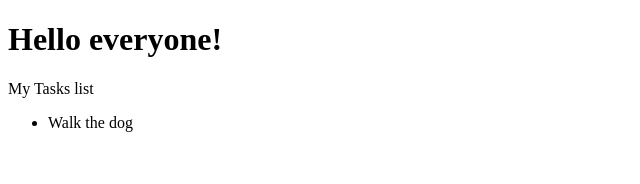
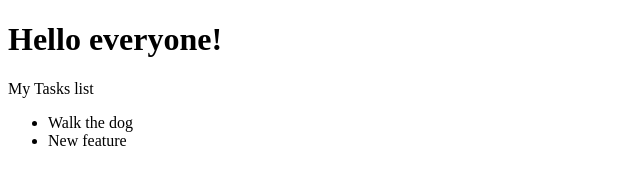
Before and after one commit to diter14/git-flow-test, a plain HTML site: page index.html in a window 1280 px wide. Shown: the whole page, without its empty margins (0-640 px from the left). Drawn offline with Linux system fonts and the light colour scheme.

Commit message:
[description] Add line item

```diff
--- a/index.html
+++ b/index.html
@@ -11,6 +11,7 @@
     <p>My Tasks list</p>
     <ul>
         <li>Walk the dog</li>
+        <li>New feature</li>
     </ul>
 </body>
 </html>
```
